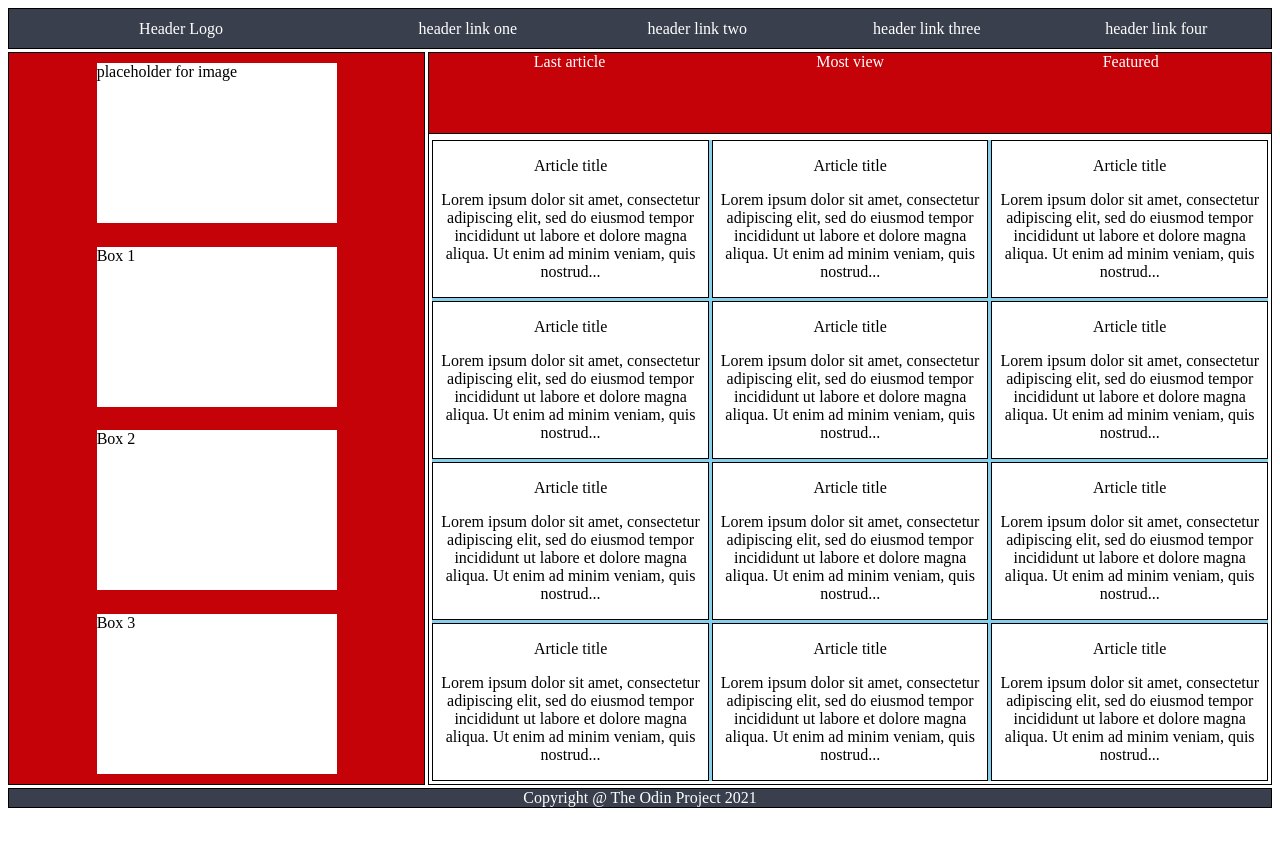
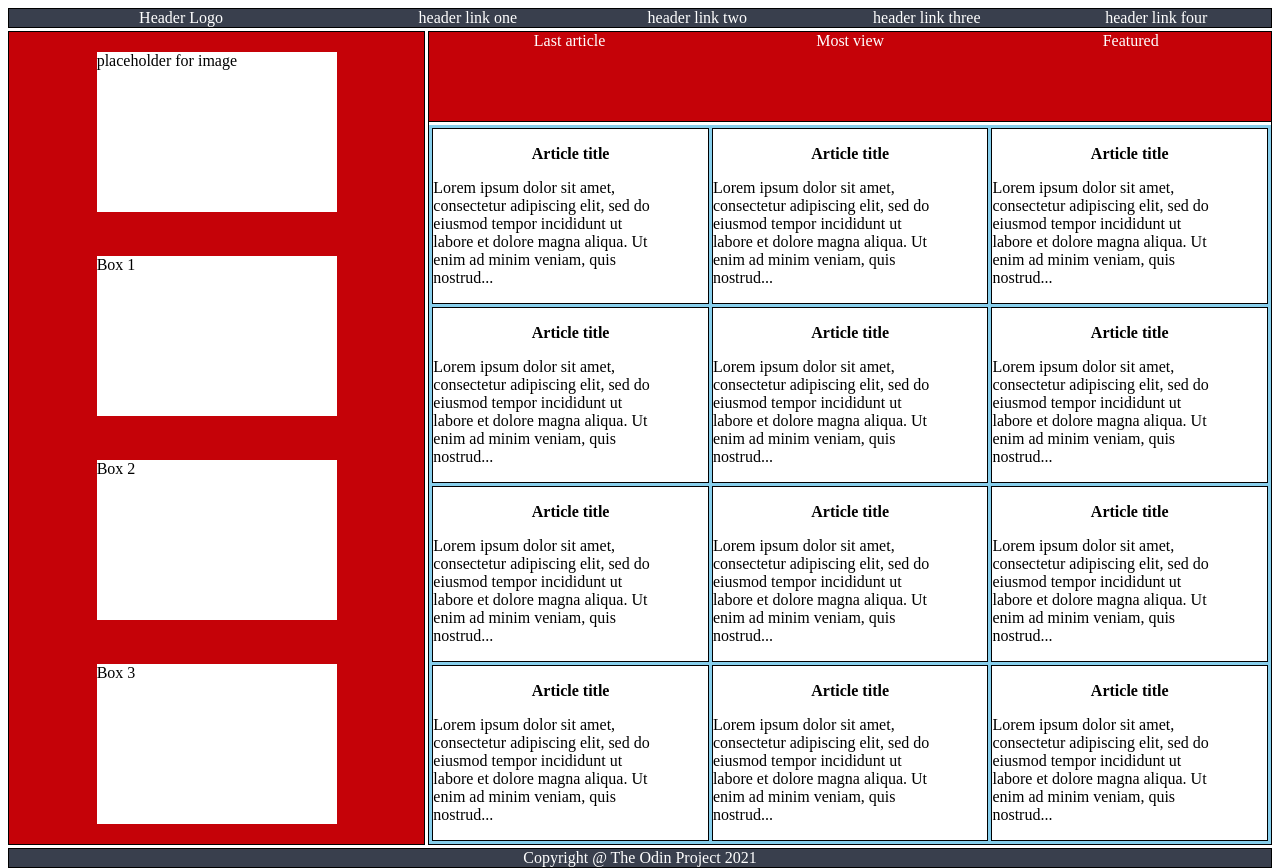
Before and after one commit to AdleenaLobo/Holiy-grail-mockup-with-grid, a plain HTML site: page index.html in a window 1280 px wide. Before the commit the page ends 808 px from the top, so only its background shows below. Drawn offline with Linux system fonts and the light colour scheme.

Commit message:
Add changes to class ar-title

```diff
--- a/index.css
+++ b/index.css
@@ -54,7 +54,7 @@ body
     grid-template-rows: repeat(1,0.5fr) repeat(1,4fr);
     grid-column: 2/6;
     border: 1px solid black;
-    row-gap: 3px;
+    gap: 3px;
 
 }
 
@@ -71,9 +71,8 @@ body
 
 .ar-title
 {
-
+    padding: 3px;
     background-color: skyblue;
-    margin: 3px;
     display: grid;
     grid-template-columns: repeat(auto-fit,minmax(25%,1fr));
     justify-items: center;
@@ -89,6 +88,17 @@ body
     border: 1px solid black;
 
 }
+.ar-title div p:nth-child(odd)
+{
+    font-weight: bold;
+}
+
+.ar-title div p:nth-child(even)
+{
+    text-align: start;
+    margin-right: 3rem;
+}
+
 .footer
 {
     grid-column: 1/6;
```
